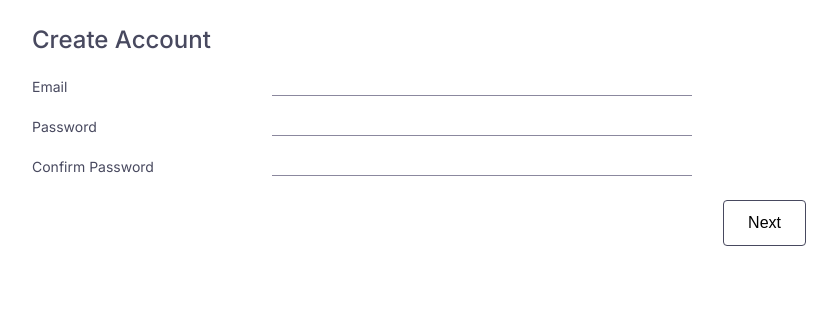
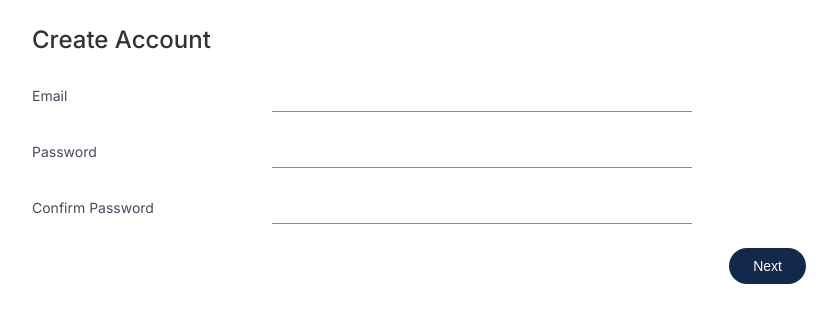
Before and after one commit to fairworks-tech/fairworks-app, an Angular app: page /create-profile in a window 1280 px wide. Shown: the top 322 px of the page, without its empty margins (404-1241 px from the left). Built offline with nearby package versions, Linux system fonts and the light colour scheme.

Commit message:
Feat: Create profile form changes

```diff
--- a/src/app/pages/create-profile/create-profile.component.html
+++ b/src/app/pages/create-profile/create-profile.component.html
@@ -142,7 +142,10 @@
               </div>
             </div>
 
-            <button (click)="addExp()">Add Another Experience</button>
+            <div class="fw-form-section-footer">
+              <button class="fw-form-sec-btn" (click)="addExp()">Add Another</button>
+            </div>
+
           </section>
 
           <!-- step 4 -->
@@ -152,7 +155,7 @@
             <div *ngFor="let userEduItem of educationFormGroup.controls; let j=index" [formGroupName]="j">
               <div class="fw-section-head">
                 <h6>Education {{j+1}}</h6>
-                <button class="fw-form-action-remove" (click)="removeExp(j)">Remove</button>
+                <button class="fw-form-action-remove" (click)="removeEdu(j)">Remove</button>
               </div>
               <div class="fw-form-element">
                 <label for="institution">School / University</label>
@@ -220,7 +223,9 @@
               </div>
             </div>
 
-            <button (click)="addEdu()">Add</button>
+            <div class="fw-form-section-footer">
+              <button class="fw-form-sec-btn" (click)="addEdu()">Add Another</button>
+            </div>
           </section>
         </form>
 
@@ -230,10 +235,9 @@
           </div>
           <div class="right">
             <button class="fw-form-btn" *ngIf="stepper.currentStep!==4" (click)="gotoNext()">Next</button>
-            <button class="fw-form-btn" *ngIf="stepper.currentStep===4" (click)="submit()">Finish</button>
+            <button class="fw-form-prime-btn" *ngIf="stepper.currentStep===4" (click)="submit()">Finish</button>
           </div>
         </div>
-
 
       </div>
     </div>
--- a/src/styles.scss
+++ b/src/styles.scss
@@ -54,12 +54,16 @@ table {
 	box-sizing: border-box;
 }
 // Variables
+$prime-green: #47d7ac;
+$prime-green-high: #23e3aa;
 $highlight-blue: #5576F9;
+$head-black: #333333;
 
 // Typography
 %typo-common {
   font-weight: 500;
 	margin-bottom: 1rem;
+	color: $head-black;
 }
 h1 {
 	font-size: 2.25rem;
@@ -122,6 +126,9 @@ p {
 	position: relative;
 	display: block;
 	width: 100%;
+	.fw-form-section-footer {
+		margin-bottom: 1rem;
+	}
 }
 .fw-form-element {
 	position: relative;
@@ -130,6 +137,8 @@ p {
 	label {
 		display: flex;
 		width: 240px;
+		line-height: 32px;
+		height: 32px;
 	}
 	input {
 		border: none;
@@ -137,7 +146,8 @@ p {
 		outline: none;
 		width: 100%;
 		max-width: 420px;
-		padding: 0 10px;
+		line-height: 32px;
+		height: 32px;
 		color: #48495F;
 		&:focus {
 			border-bottom: 1px solid #121212;
@@ -192,14 +202,41 @@ p {
 }
 
 // Buttons
-.fw-form-btn {
+%form-btn-common {
 	position: relative;
 	display: inline-block;
-	background: transparent;
-  border: 1px solid #48495F;
-  border-radius: 4px;
+	border-radius: 20px;
+	font-size: 14px;
+  line-height: 24px;
+	cursor: pointer;
+}
+.fw-form-prime-btn {
+	@extend %form-btn-common;
+	border: none;
+	background-color: $prime-green;
+	color: #13294b;
   padding: 6px 24px;
-  font-size: 16px;
-  line-height: 32px;
-  cursor: pointer;
+	&:hover, &:focus {
+		background-color: $prime-green-high;
+	}
 }
+.fw-form-btn {
+	@extend %form-btn-common;
+	border: none;
+	background-color: #13294B;
+	color: #FFFFFF;
+  padding: 6px 24px;
+	&:hover, &:focus {
+		background-color: #2e2d71;
+	}
+}
+.fw-form-sec-btn {
+	@extend %form-btn-common;
+	border: 1px solid #13294B;
+	background-color: #FFFFFF;
+	color: #13294B;
+	padding: 4px 16px;
+	&:hover, &:focus {
+		border-color: #2e2d71;
+	}
+}
```
